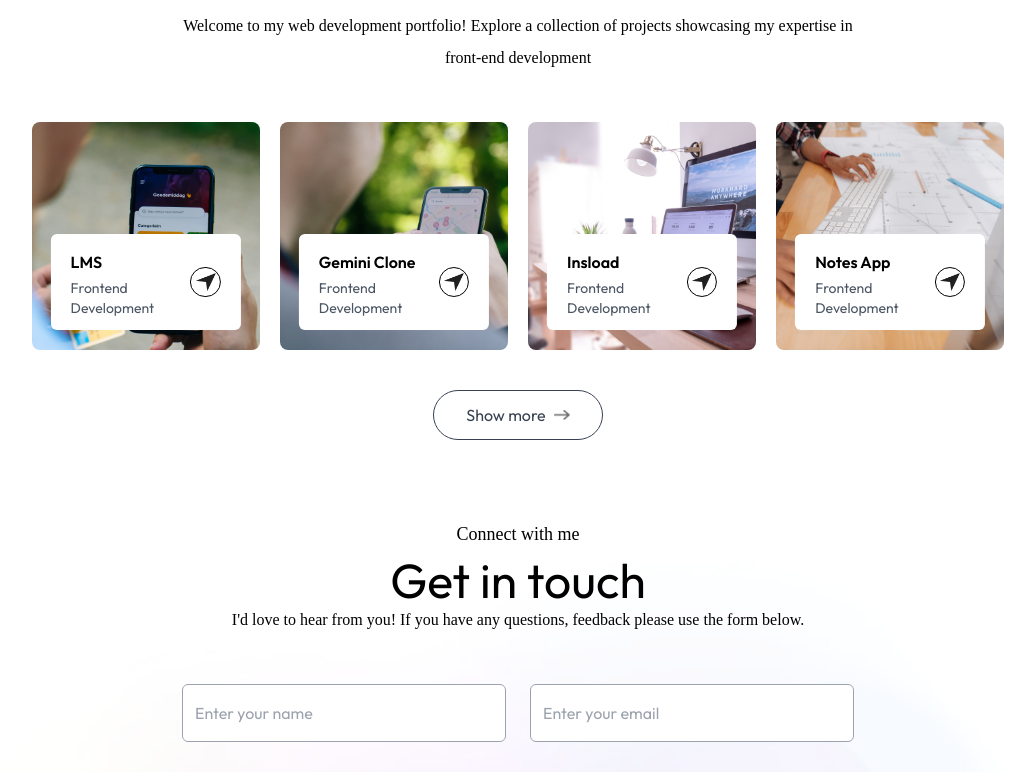
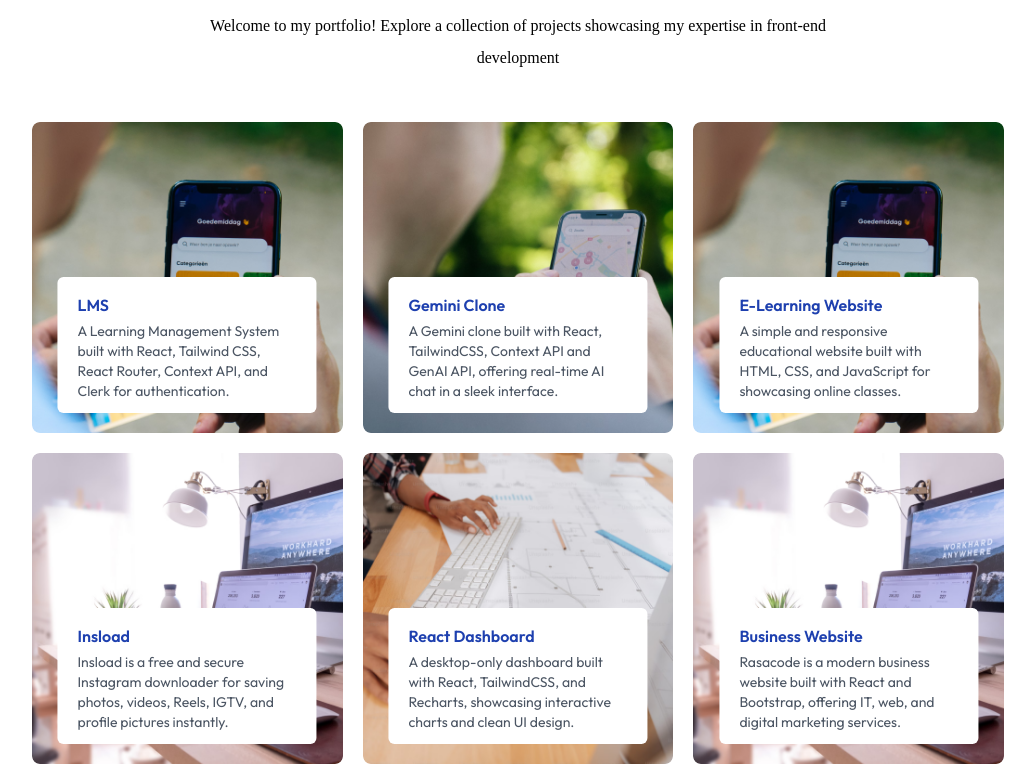
Before and after one commit to manishaV-dev/my-portfolio, a Next.js app: page / in a window 1280 px wide. Shown: the part 2305-3077 px from the top of the page, without its empty margins (122-1157 px from the left). Built offline with nearby package versions, Linux system fonts and the light colour scheme; a web font is replaced by a local one.

Commit message:
add projects details

```diff
--- a/app/components/Work.jsx
+++ b/app/components/Work.jsx
@@ -35,7 +35,7 @@ const Work = ({ isDark }) => {
         whileInView={{ opacity: 1 }}
         transition={{ delay: 0.7, duration: 0.5 }}
       >
-        Welcome to my web development portfolio! Explore a collection of
+        Welcome to my portfolio! Explore a collection of
         projects showcasing my expertise in front-end development
       </motion.p>
 
@@ -55,12 +55,16 @@ const Work = ({ isDark }) => {
           >
             <div className="bg-white w-10/12 rounded-md absolute bottom-5 left-1/2 -translate-x-1/2 py-3 px-5 flex items-center justify-between duration-500 group-hover:bottom-7">
               <div>
-                <h2 className="font-semibold">{project.title}</h2>
+                <a href={project.link} target="_blank">
+                <h2 className="font-semibold text-blue-800">{project.title}</h2>
+                </a>
                 <p className="text-sm text-gray-600">{project.description}</p>
               </div>
-              <div className="border rounded-full border-black w-9 aspect-square flex items-center justify-center shadow[2px_2px_0_#000] group-hover:bg-rose-200 transition">
-                <Image src={assets.send_icon} alt="send" className="w-5" />
-              </div>
+              {/* <div className="border rounded-full border-black w-9 aspect-square flex items-center justify-center shadow[2px_2px_0_#000] group-hover:bg-rose-200 transition">
+                <a href={project.link} target="_blank">
+                  <Image src={assets.send_icon} alt="send" className="w-5" />
+                </a>
+              </div> */}
             </div>
           </motion.div>
         ))}
--- a/assets/assets.js
+++ b/assets/assets.js
@@ -95,23 +95,39 @@ export const assets = {
 export const workData = [
   {
     title: "LMS",
-    description: "Frontend Development",
+    description: "A Learning Management System built with React, Tailwind CSS, React Router, Context API, and Clerk for authentication.",
     bgImage: "/work-1.png",
+    link: "https://learning-management-system-frontend.netlify.app/",
   },
   {
     title: "Gemini Clone",
-    description: "Frontend Development",
+    description: "A Gemini clone built with React, TailwindCSS, Context API and GenAI API, offering real-time AI chat in a sleek interface.",
     bgImage: "/work-2.png",
+    link: "https://clone-gemini-app-api.netlify.app/",
+  },
+  {
+    title: "E-Learning Website",
+    description: "A simple and responsive educational website built with HTML, CSS, and JavaScript for showcasing online classes.",
+    bgImage: "/work-1.png",
+    link: "https://topclasses.netlify.app/",
   },
   {
     title: "Insload",
-    description: "Frontend Development",
+    description: "Insload is a free and secure Instagram downloader for saving photos, videos, Reels, IGTV, and profile pictures instantly.",
     bgImage: "/work-3.png",
+    link: "https://insload.com/",
   },
   {
-    title: "Notes App",
-    description: "Frontend Development",
+    title: "React Dashboard",
+    description: "A desktop-only dashboard built with React, TailwindCSS, and Recharts, showcasing interactive charts and clean UI design.",
     bgImage: "/work-4.png",
+    link: "https://react-dashboard-design.netlify.app/",
+  },
+  {
+    title: "Business Website",
+    description: "Rasacode is a modern business website built with React and Bootstrap, offering IT, web, and digital marketing services.",
+    bgImage: "/work-3.png",
+    link: "https://rasacode.in/",
   },
 ];
 
--- a/tailwind.config.mjs
+++ b/tailwind.config.mjs
@@ -21,7 +21,7 @@ export default {
         white: "4px 4px 0px #fff",
       },
       gridTemplateColumns: {
-        auto: "repeat(auto-fit, minmax(200px, 1fr))",
+        auto: "repeat(auto-fit, minmax(300px, 1fr))",
       },
     },
   },
```
